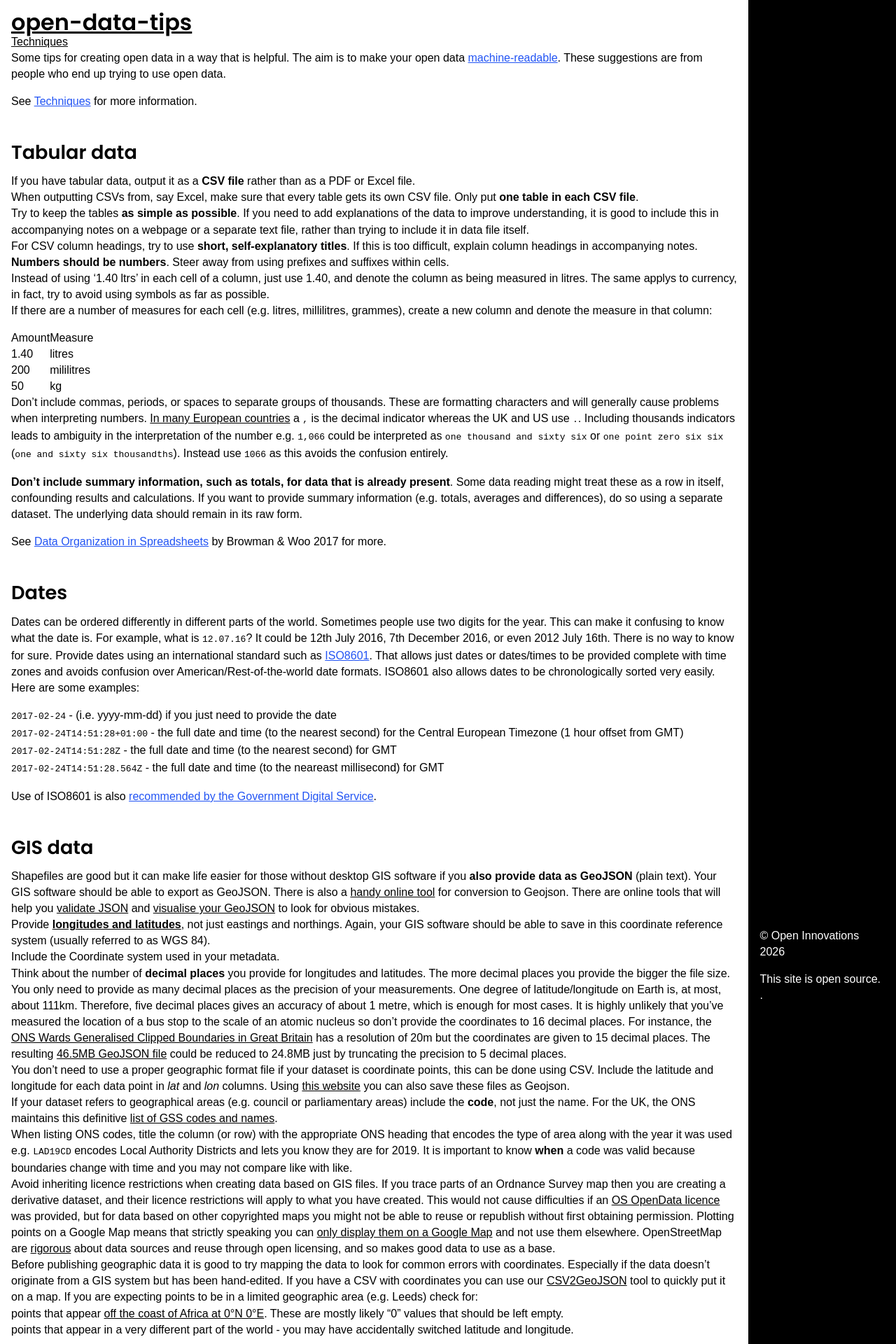
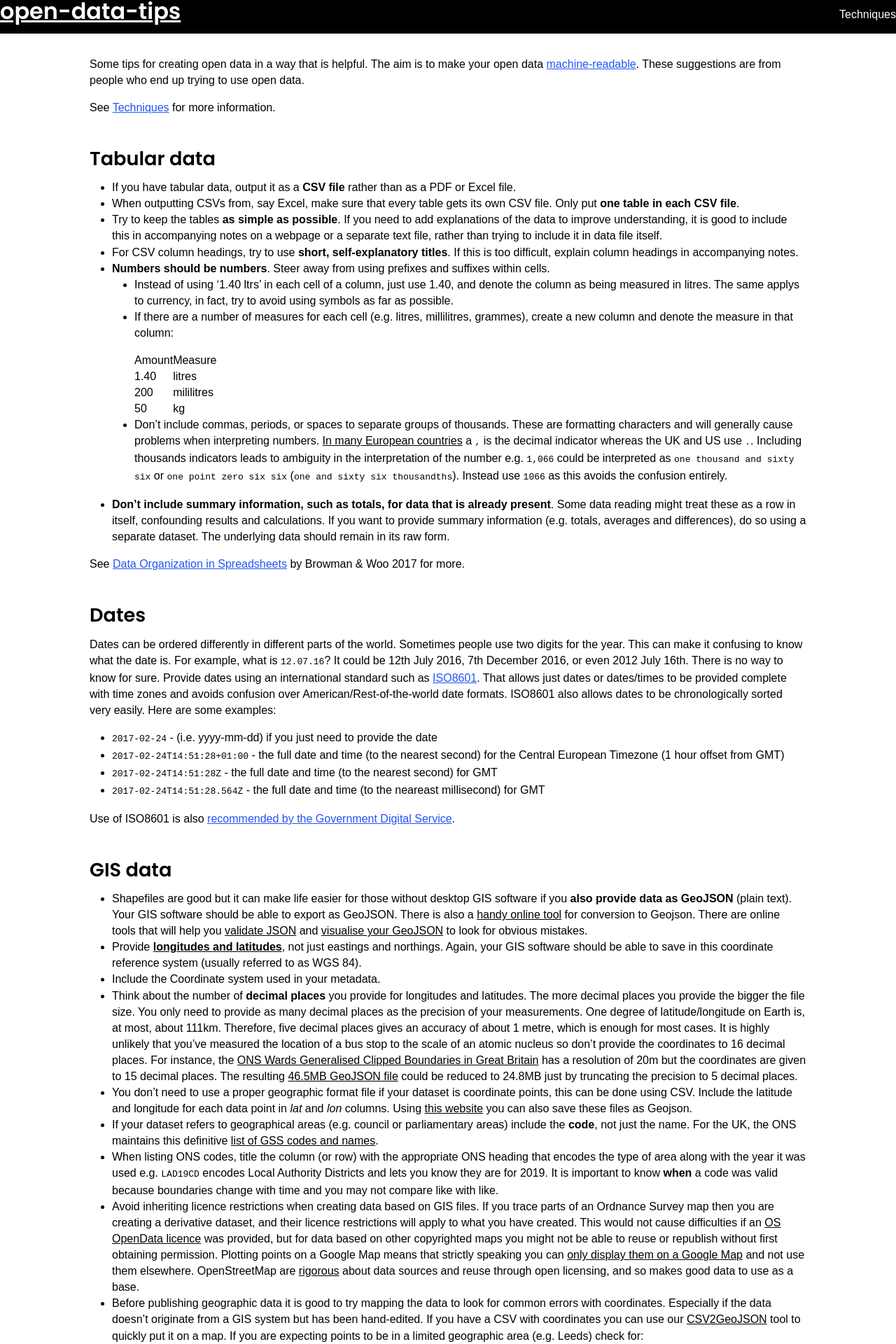
Before and after one commit to odileeds/open-data-tips, a Jekyll site: the page built from README.md, in a window 1280 px wide. Shown: the top 1920 px of the page at 70% size. Built offline with Jekyll 4.4.1, drawn with Linux system fonts in a browser that asks for light colours; our own code applies the rules of GitHub Pages for plain Markdown files.

Commit message:
Update styles

```diff
--- a/_layouts/default.html
+++ b/_layouts/default.html
@@ -8,18 +8,20 @@
 	<link rel="stylesheet" href="/open-data-tips/assets/css/style.css">
 </head>
 <body class="b1-bg">
-	<div class="holder b6-bg padded">
 	<header class="site-header">
 		<h1><a href="/">{{ site.title }}</a></h1>
-			<a href="/techniques">Techniques</a>
+		<a href="/open-data-tips/techniques">Techniques</a>
 	</header>
-
+	<div class="b6-bg">
+		<div class="holder doublepadded">
 			{{ content }}
-
 		</div>
-	<footer class="padded tall-padded">
+	</div>
+	<footer>
+		<div class="holder tallpadded">
 			<p>&copy; Open Innovations 2026</p>
 			<p>This site is open source. {% github_edit_link "Improve this page" %}.</p>
+		</div>
 	</footer>
 </body>
 </html>
--- a/assets/css/style.css
+++ b/assets/css/style.css
@@ -54,9 +54,6 @@ body {
 	margin: 0px;
 	padding: 0px;
 	background-color: black;
-	display: flex;
-	align-items: center;
-	justify-content: center;
 	min-height: 100vh;
 }
 a, a:visited { color: inherit; }
@@ -75,6 +72,9 @@ h2 a, h3 a,p a { color: #2254F4; text-decoration: underline; }
 p, time, li, td, th, footer, div { font-weight: 300; }
 button, .button { border: 0px; font-size: 1em; background-color: #efefef; color: black; text-decoration: none!important; display: inline-block; padding: 0.5em 1em; cursor: pointer; vertical-align: top; line-height: 1.25em; user-select: none; }
 a:hover, a:focus { text-decoration: underline; }
+
+ul { list-style: disc; }
+ol, ul { margin-left: 2em; }
 
 .oi-logo { width: 200px; margin-bottom: 0.25em; }
 .message { font-family: Poppins; font-size: 2em; line-height: 1.25em; margin: 2em 0; }
@@ -111,6 +111,11 @@ a.c8-bg:hover, a.b1-bg:hover, a.b2-bg:hover, a.b3-bg:hover, a.b4-bg:hover, a.b5-
 .center-block ul a { display: block; padding: 1.5rem; text-decoration: none; height: 100%; }
 .center-block ul a > *:last-child { margin-bottom: 0; }
 
+.site-header { display: flex; align-items: end; margin-bottom: 1rem; }
+.site-header > h1 { flex-grow: 1; }
+.site-header > a { text-decoration: none; }
+footer a { color: inherit; }
+
 @media screen and (max-width: 1200px) {
 	.center-block ul { grid-template-columns: 100%; }
 }
```
Lines whose indentation alone changed are shown as unchanged.
